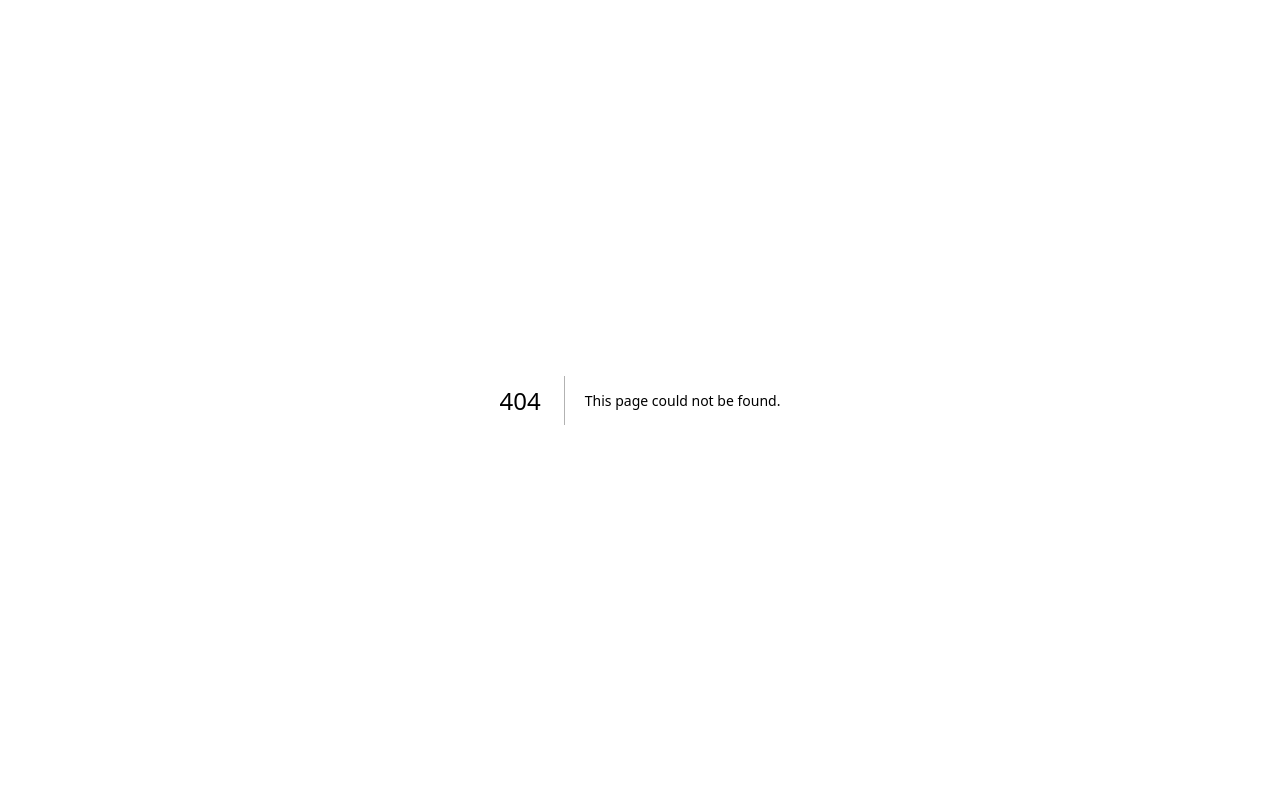
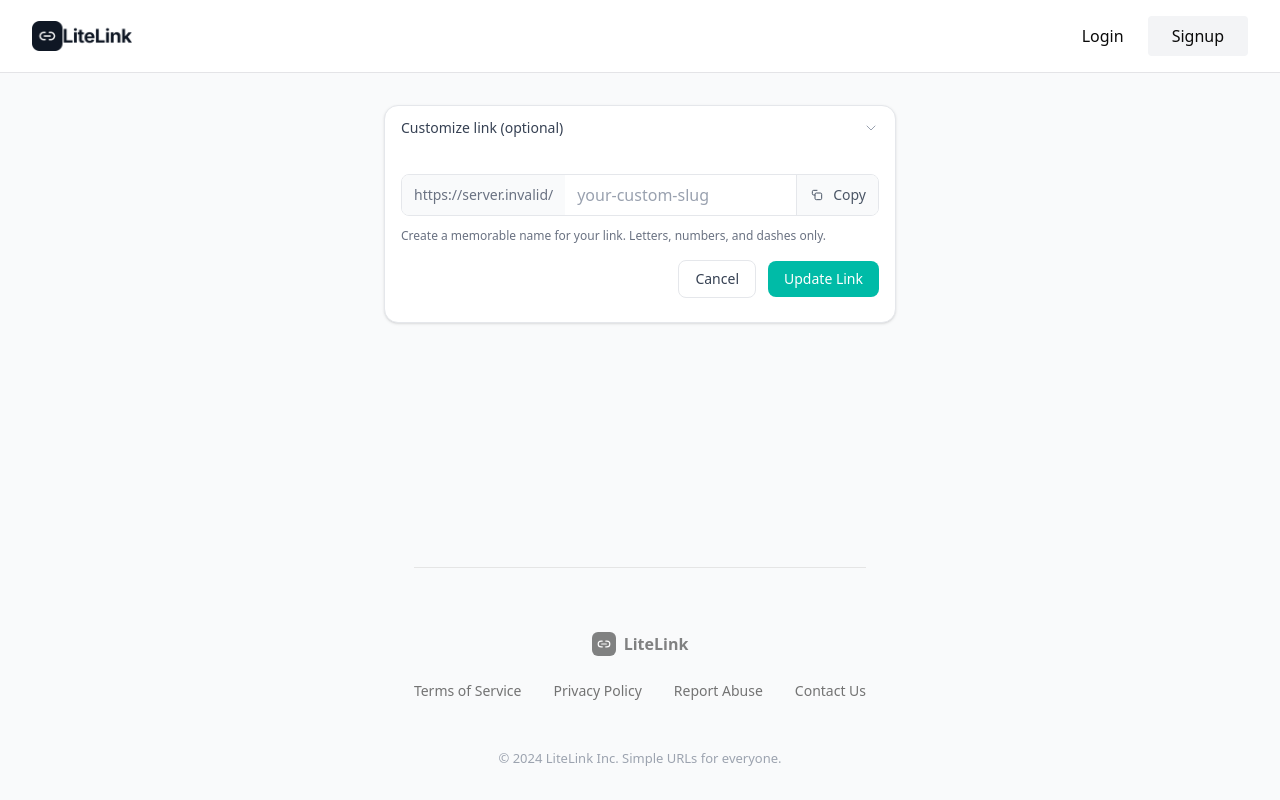
Before and after one commit to veenzent/alx-project-nexus, a Next.js app in the folder lite-link/: page /customize-url in a window 1280 px wide. Before the commit this address had no page. Built offline with nearby package versions, Linux system fonts and the light colour scheme; no server answers.

Commit message:
UPDATE: updated url customization page

```diff
--- /dev/null
+++ b/lite-link/app/customize-url/page.tsx
@@ -0,0 +1,19 @@
+"use client"
+
+import React from "react"
+import CustomizeLink from "@/components/cards/CustomizeLink"
+import Navbar from "@/components/layout/Navbar"
+import Footer from "@/components/layout/Footer"
+
+export default function Page() {
+  return (
+    // <main className="min-h-screen flex items-center justify-center bg-gray-50">
+    <main className="min-h-screen flex flex-col items-center justify-center bg-gray-50">
+      <Navbar />
+      <div className="grow">
+        <CustomizeLink />
+      </div>
+      <Footer />
+    </main>
+  )
+}
--- /dev/null
+++ b/lite-link/components/cards/CustomizeLink.tsx
@@ -0,0 +1,134 @@
+"use client"
+
+import React, { useEffect, useState } from "react"
+import { useSearchParams } from "next/navigation"
+
+export default function CustomizeLink() {
+    const searchParams = useSearchParams()
+    const shortenedUrl = searchParams.get("url")
+    const key = shortenedUrl?.split("/").slice(-1)[0] ?? null
+
+    const [slug, setSlug] = useState("")
+    const [status, setStatus] = useState<"idle" | "saving" | "saved">("idle")
+    const [isCustomized, setIsCustomized] = useState(false)
+
+    useEffect(() => {
+        if (key) {
+            setSlug(key)
+        }
+    }, [key])
+
+    const API_BASE_URL = process.env.NEXT_PUBLIC_SHORTEN_API
+    const domain = `${API_BASE_URL}/`
+
+
+
+  const handleUpdate = async () => {
+    if (!slug) return alert("Slug cannot be empty")
+    if (!/^[a-zA-Z0-9-]+$/.test(slug)) return alert("Slug can only contain letters, numbers, and dashes")
+
+    try {
+      setStatus("saving")
+      const response = await fetch(
+        `${API_BASE_URL}/${key}?url=${key}&new_address=${slug}`,
+        {
+          method: "PUT",
+          headers: { "Content-Type": "application/json" },
+        }
+      )
+    //   if 404 response, show "Original link not found"
+      if (response.status === 404) {
+        throw new Error("Shortened link not found or already customized")
+      }
+      if (!response.ok) {
+        throw new Error("Failed to update link")
+      }
+      const data = await response.json()
+      const newKey = data.shortened_url.split("/").slice(-1)[0]
+      setSlug(newKey)
+      setStatus("saved")
+      setTimeout(() => setStatus("idle"), 1400)
+      setIsCustomized(true)
+      alert("Your link has been successfully customized")
+    } catch (err: Error | any) {
+      setStatus("idle")
+      alert(err instanceof Error ? err.message : "An error occurred while updating the link")
+    }
+  }
+
+  const handleCopy = async () => {
+    try {
+      await navigator.clipboard.writeText(`${domain}${slug}`)
+      alert("Copied to clipboard")
+    } catch (err: Error | any) {
+      alert("Unable to copy")
+    }
+  }
+
+  return (
+    <div className="w-full px-4 py-8 flex items-center justify-center">
+      <div className="w-full max-w-md md:max-w-lg bg-white border border-gray-200 rounded-xl shadow-sm overflow-hidden">
+        <div className="flex items-center justify-between px-4 py-3 cursor-pointer select-none hover:bg-gray-50">
+          <h3 className="text-sm font-medium text-gray-700">Customize link (optional)</h3>
+          <svg className="w-4 h-4 text-gray-400" viewBox="0 0 24 24" fill="none" xmlns="http://www.w3.org/2000/svg" aria-hidden>
+            <path d="M6 9l6 6 6-6" stroke="currentColor" strokeWidth={1.5} strokeLinecap="round" strokeLinejoin="round" />
+          </svg>
+        </div>
+
+        <div className="px-4 py-6">
+          <div className="flex flex-col">
+            <div className="flex items-stretch w-full border border-gray-200 rounded-md overflow-hidden bg-white">
+              <span className="hidden sm:inline-flex items-center bg-gray-50 text-gray-500 text-sm px-3 py-2 whitespace-nowrap">{domain}</span>
+              <input
+                value={slug}
+                onChange={(e) => setSlug(e.target.value)}
+                className="flex-1 min-w-0 px-3 py-2 text-sm sm:text-base text-gray-900 placeholder-gray-400 focus:outline-none"
+                placeholder="your-custom-slug"
+                aria-label="Custom slug"
+              />
+              <button
+                onClick={handleCopy}
+                className="inline-flex items-center gap-2 bg-gray-50 px-3 py-2 text-sm text-gray-600 hover:bg-gray-100 border-l border-gray-200"
+                aria-label="Copy full url"
+              >
+                <svg className="w-4 h-4" viewBox="0 0 24 24" fill="none" xmlns="http://www.w3.org/2000/svg">
+                  <path d="M9 12H7a2 2 0 0 1-2-2V7a2 2 0 0 1 2-2h5" stroke="currentColor" strokeWidth={1.5} strokeLinecap="round" strokeLinejoin="round" />
+                  <rect x="9" y="9" width="10" height="10" rx="2" stroke="currentColor" strokeWidth={1.5} strokeLinejoin="round" />
+                </svg>
+                <span className="hidden sm:inline">Copy</span>
+              </button>
+            </div>
+
+            <p className="text-xs text-gray-500 mt-3">Create a memorable name for your link. Letters, numbers, and dashes only.</p>
+
+            <div className="mt-4">
+              <div className="flex flex-col sm:flex-row sm:justify-end sm:items-center gap-3">
+                <button
+                  onClick={() => alert("Cancel - no changes saved")}
+                  className="w-full sm:w-auto inline-flex items-center justify-center px-4 py-2 text-sm font-medium text-gray-700 bg-white border border-gray-200 rounded-md hover:bg-gray-50"
+                >
+                  Cancel
+                </button>
+
+                <button
+                  onClick={handleUpdate}
+                  className={`w-full sm:w-auto inline-flex items-center justify-center px-4 py-2 text-sm font-medium text-white rounded-md ${
+                    status === "saving" || isCustomized ? "bg-teal-400 hover:bg-teal-400" : "bg-teal-500 hover:bg-teal-600"
+                  } ${isCustomized ? "cursor-not-allowed opacity-50" : ""}`}
+                >
+                  {status === "saving" ? (
+                    <svg className="w-4 h-4 animate-spin mr-2" viewBox="0 0 24 24" fill="none" xmlns="http://www.w3.org/2000/svg">
+                      <circle cx="12" cy="12" r="10" stroke="rgba(255,255,255,0.2)" strokeWidth={4} />
+                      <path d="M22 12a10 10 0 0 0-10-10" stroke="white" strokeWidth={4} strokeLinecap="round" />
+                    </svg>
+                  ) : null}
+                  <span>{status === "saved" ? "Updated" : status === "saving" ? "Updating..." : "Update Link"}</span>
+                </button>
+              </div>
+            </div>
+          </div>
+        </div>
+      </div>
+    </div>
+  )
+}
--- a/lite-link/components/cards/ShortenForm.tsx
+++ b/lite-link/components/cards/ShortenForm.tsx
@@ -1,9 +1,11 @@
 "use client"
 
 import React, { useState } from "react"
+import { useRouter } from "next/navigation"
 import { Button } from "@/components/ui/button"
 import { Spinner } from "@/components/ui/spinner"
 import { Pointer } from "lucide-react"
+import Link from "next/link"
 
 type Props = { compact?: boolean }
 
@@ -12,6 +14,15 @@ export default function ShortenForm({ compact = false }: Props) {
   const [loading, setLoading] = useState(false)
   const [result, setResult] = useState<string | null>(null)
   const [error, setError] = useState<string | null>(null)
+  const router = useRouter()
+
+
+  const handleCustomize = () => {
+    if (result) {
+      const slug = result?.split("/").slice(-1)[0] ?? null
+      router.push(`/customize-url?url=${encodeURIComponent(slug)}`)
+    }
+  }
 
   async function handleSubmit(e?: React.FormEvent) {
     if (e) e.preventDefault()
@@ -21,6 +32,12 @@ export default function ShortenForm({ compact = false }: Props) {
 
     try {
       setLoading(true)
+      // if .onrender.com in input, url already shortened
+      if (input.includes(".onrender.com")) {
+        alert("This URL appears to be already shortened. No need to shorten again!")
+        setResult(input)
+        return
+      }
       const API_BASE_URL = process.env.NEXT_PUBLIC_SHORTEN_API
       const res = await fetch(`${API_BASE_URL}/shorten-url`, {
         method: "POST",
@@ -149,10 +166,12 @@ export default function ShortenForm({ compact = false }: Props) {
           </div>
 
           <div style={{ display: "grid", gridTemplateColumns: "1fr 1fr", gap: 12, rowGap: 8 }} className="sm:gap-3 md:gap-3">
-            <Button variant="outline" onClick={() => alert("Customize - API not configured yet")} className="h-8 sm:h-9 px-2 sm:px-3 text-xs sm:text-sm">
-              {/* @ts-ignore */}
-              <iconify-icon icon="lucide:wand-2" style={{ fontSize: 16, color: "var(--muted-foreground)" }}></iconify-icon>
-              <span className="hidden sm:inline">Customize</span>
+            <Button asChild variant="outline" onClick={handleCustomize} className="h-8 sm:h-9 px-2 sm:px-3 text-xs sm:text-sm">
+              <Link href={`/customize-url?url=${encodeURIComponent(result ?? "")}`}>
+                {/* @ts-ignore */}
+                <iconify-icon icon="lucide:wand-2" style={{ fontSize: 16, color: "var(--muted-foreground)" }}></iconify-icon>
+                <span className="hidden sm:inline">Customize</span>
+              </Link>
             </Button>
             <Button variant="outline" onClick={() => alert("Generate QR - API not configured yet")} className="h-8 sm:h-9 px-2 sm:px-3 text-xs sm:text-sm">
               {/* @ts-ignore */}
--- a/lite-link/package.json
+++ b/lite-link/package.json
@@ -9,6 +9,7 @@
     "lint": "eslint"
   },
   "dependencies": {
+    "@vercel/speed-insights": "^1.3.1",
     "class-variance-authority": "^0.7.1",
     "clsx": "^2.1.1",
     "lucide-react": "^0.563.0",
```
Also changed, not shown: 1 other file (tests, documents, lock files or other folders).
